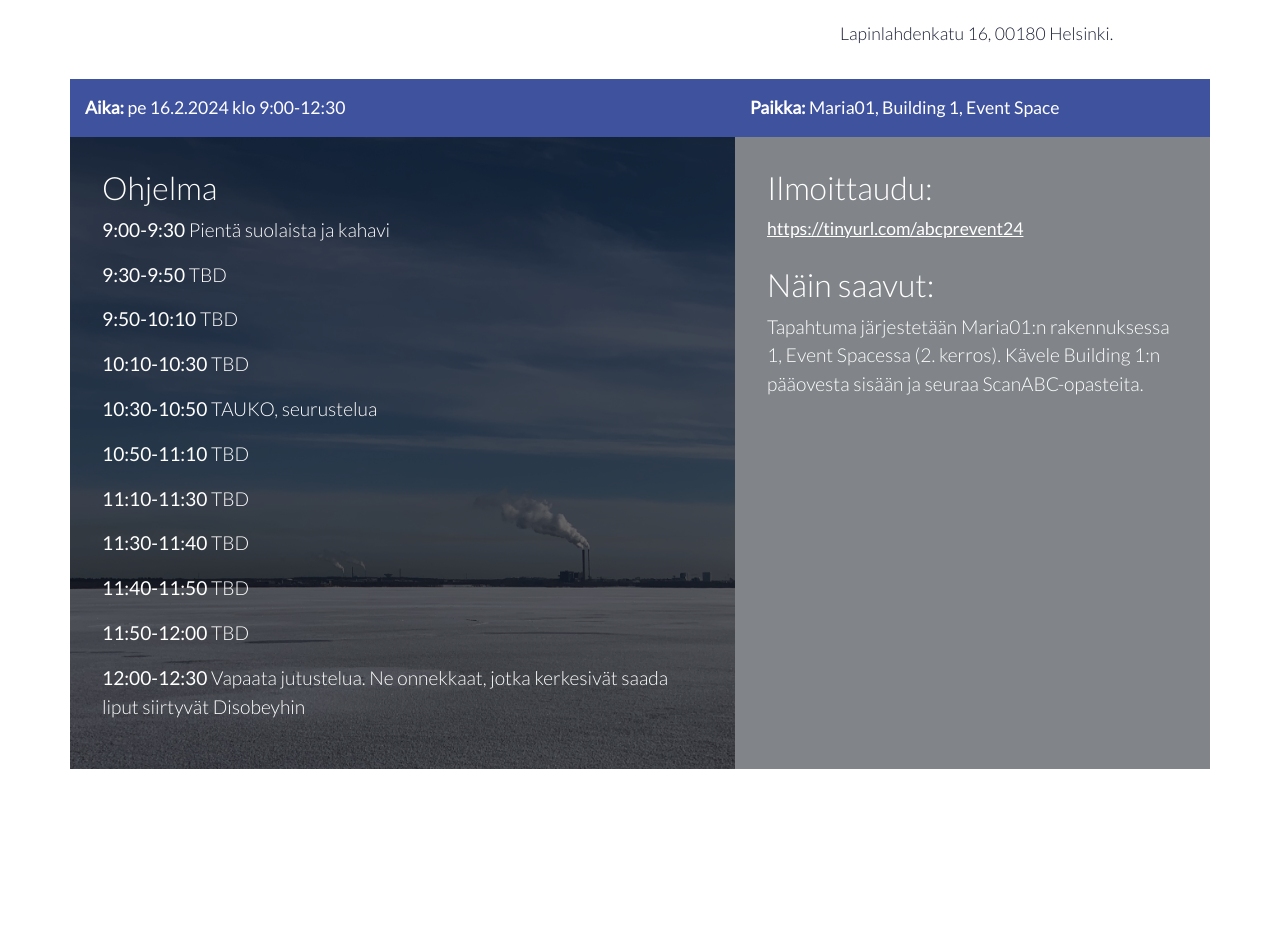
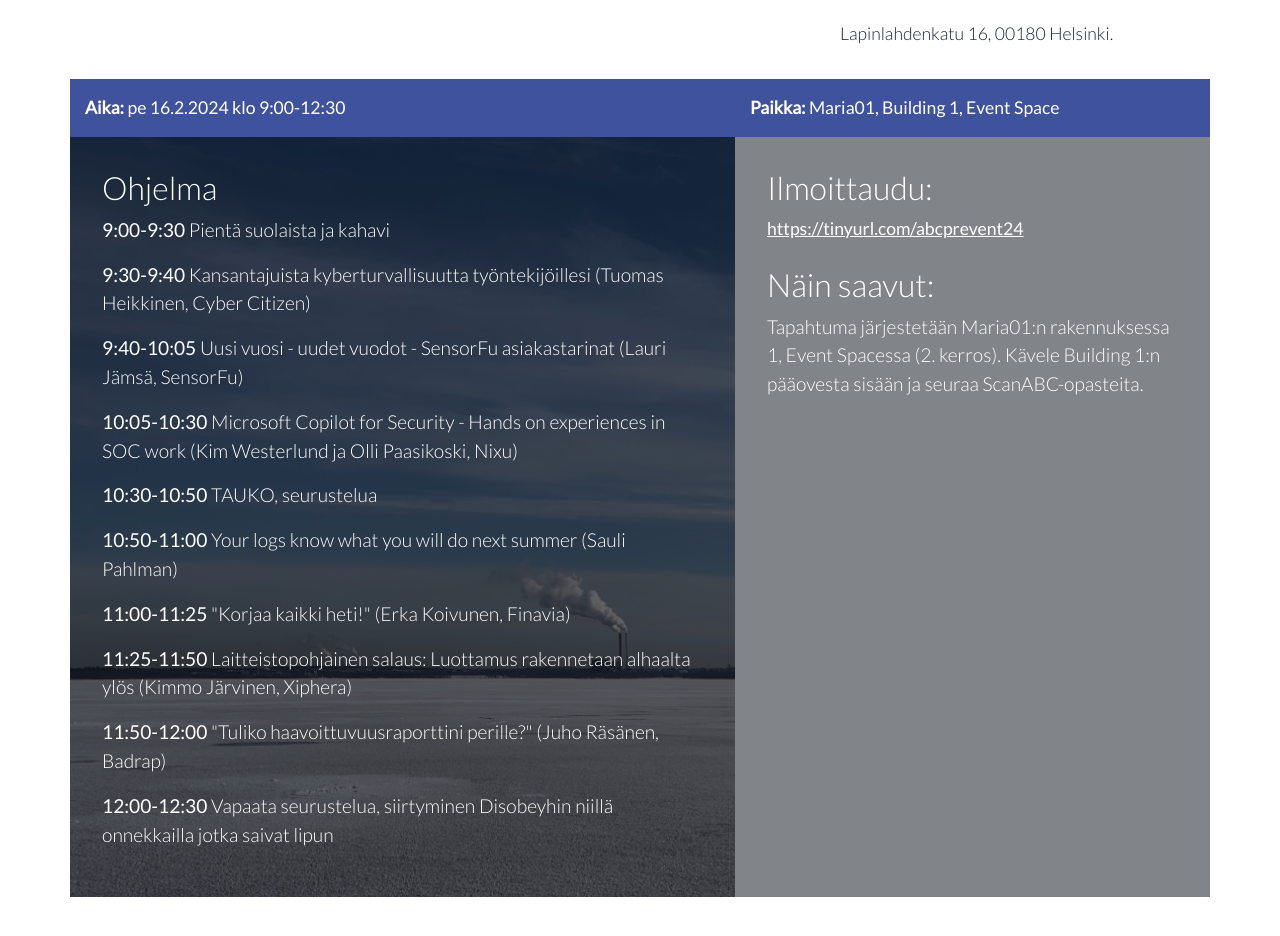
Before and after one commit to scanabc/scanabc.github.io, a Jekyll site: the page prevent24/index.html, which Jekyll copies as it is, in a window 1280 px wide and 1400 px high, scrolled down 431 px, cut to the strip 455-1391 px from the top of the window. Built offline with Jekyll 4.4.1, drawn with Linux system fonts in a browser that asks for light colours; before the commit the page ends 1703 px from its top, so only the background shows below that.

Commit message:
update schedule

```diff
--- a/prevent24/index.html
+++ b/prevent24/index.html
@@ -77,16 +77,15 @@
       <div class="col-12 col-lg-7 team">
         <h2>Ohjelma</h2>
         <p><strong>9:00-9:30</strong> Pientä suolaista ja kahavi</p>
-        <p><strong>9:30-9:50</strong> TBD</p>
-        <p><strong>9:50-10:10</strong> TBD</p>
-        <p><strong>10:10-10:30</strong> TBD</p>
+        <p><strong>9:30-9:40</strong> Kansantajuista kyberturvallisuutta työntekijöillesi (Tuomas Heikkinen, Cyber Citizen)</p>
+        <p><strong>9:40-10:05</strong> Uusi vuosi - uudet vuodot - SensorFu asiakastarinat (Lauri Jämsä, SensorFu)</p>
+        <p><strong>10:05-10:30</strong> Microsoft Copilot for Security - Hands on experiences in SOC work (Kim Westerlund ja Olli Paasikoski, Nixu)</p>
         <p><strong>10:30-10:50</strong> TAUKO, seurustelua</p>
-        <p><strong>10:50-11:10</strong> TBD</p>
-        <p><strong>11:10-11:30</strong> TBD</p>
-        <p><strong>11:30-11:40</strong> TBD</p>
-        <p><strong>11:40-11:50</strong> TBD</p>
-        <p><strong>11:50-12:00</strong> TBD</p>
-        <p><strong>12:00-12:30</strong> Vapaata jutustelua. Ne onnekkaat, jotka kerkesivät saada liput siirtyvät Disobeyhin</p>
+        <p><strong>10:50-11:00</strong> Your logs know what you will do next summer (Sauli Pahlman)</p>
+        <p><strong>11:00-11:25</strong> "Korjaa kaikki heti!" (Erka Koivunen, Finavia)</p>
+        <p><strong>11:25-11:50</strong> Laitteistopohjainen salaus: Luottamus rakennetaan alhaalta ylös (Kimmo Järvinen, Xiphera)</p>
+        <p><strong>11:50-12:00</strong> "Tuliko haavoittuvuusraporttini perille?" (Juho Räsänen, Badrap)</p>
+        <p><strong>12:00-12:30</strong> Vapaata seurustelua, siirtyminen Disobeyhin niillä onnekkailla jotka saivat lipun</p>
       </div>
       <div class="col-12 col-lg-5 meeting">
         <h2>Ilmoittaudu:</h2>
```
